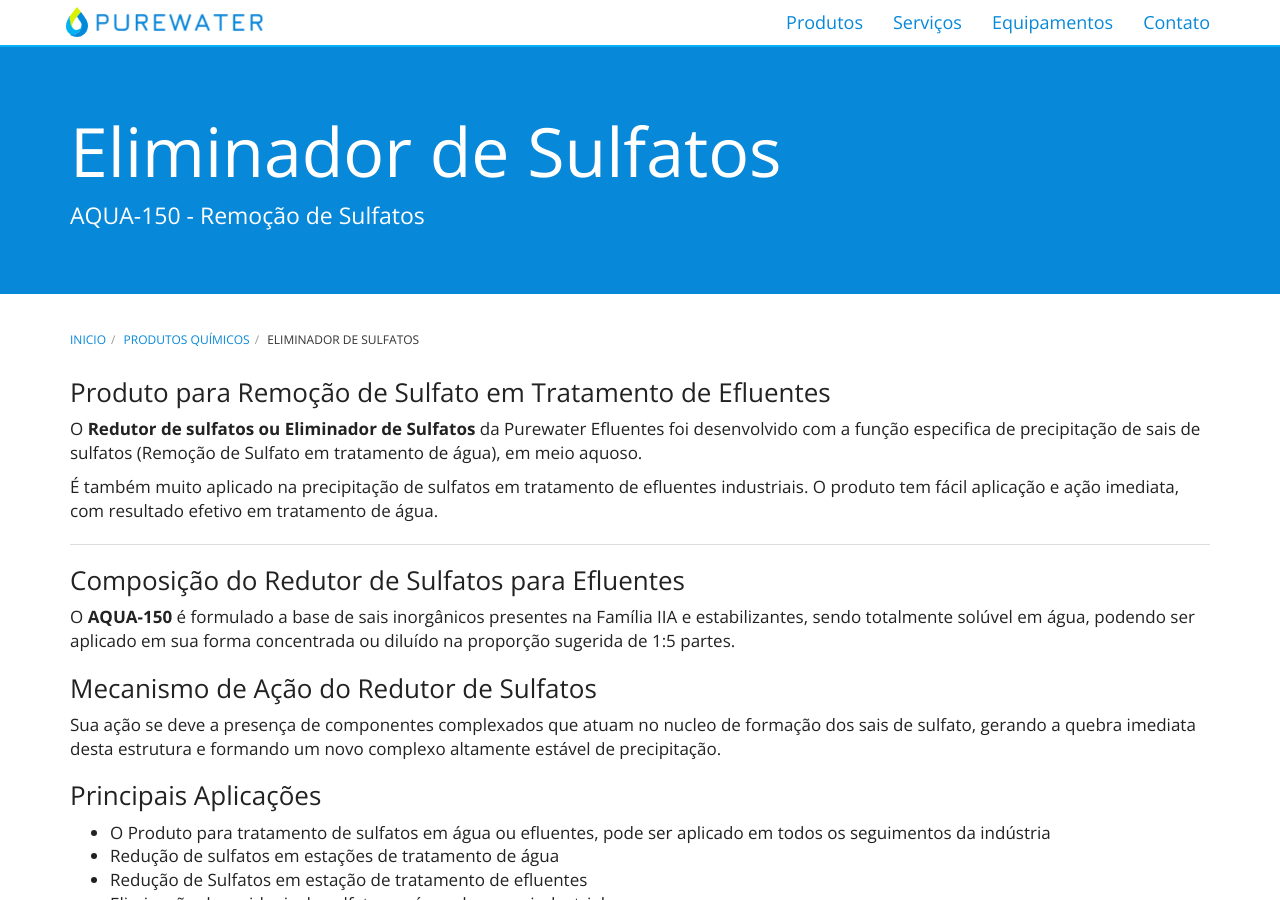
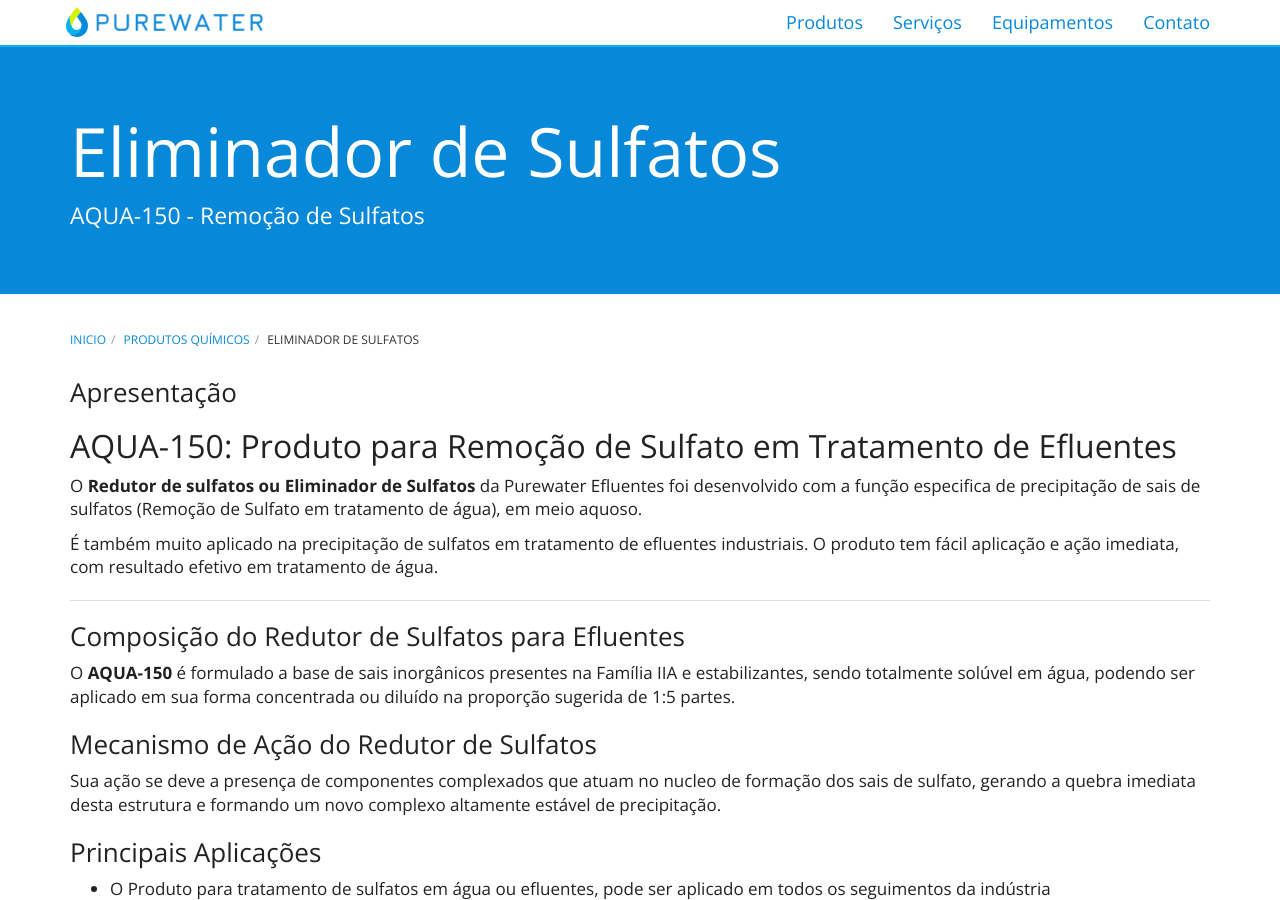
Before and after one commit to purewaterefluentes/purewaterefluentes.github.io, a Jekyll site: the page built from produtos/eliminador-de-sulfatos.md, in a window 1280 px wide and 900 px high. Built offline with Jekyll 4.4.1, drawn with Linux system fonts in a browser that asks for light colours; nearby versions of some CDN libraries; library files that are not in the unit come from our copies.

Commit message:
Update eliminador-de-sulfatos.md

```diff
--- a/produtos/eliminador-de-sulfatos.md
+++ b/produtos/eliminador-de-sulfatos.md
@@ -5,7 +5,9 @@
 subtitle: AQUA-150 - Remoção de Sulfatos
 ---
 
-### Produto para Remoção de Sulfato em Tratamento de Efluentes
+### Apresentação
+
+## AQUA-150: Produto para Remoção de Sulfato em Tratamento de Efluentes
 
 O **Redutor de sulfatos ou Eliminador de Sulfatos** da Purewater Efluentes foi desenvolvido com a função especifica de precipitação de sais de sulfatos (Remoção de Sulfato em tratamento de água), em meio aquoso.
 
```
